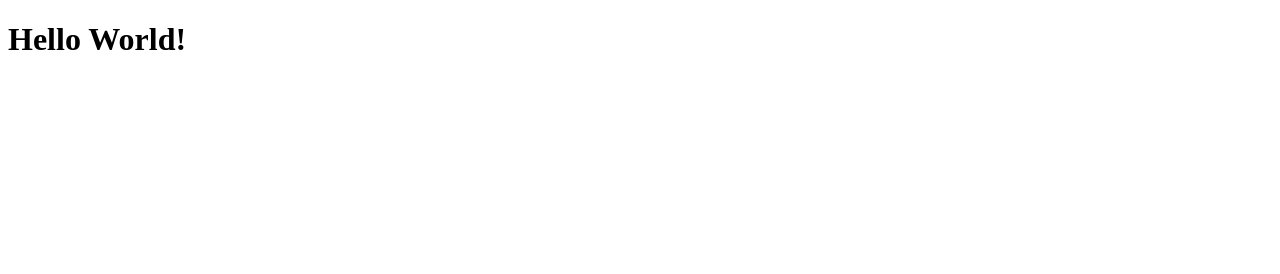
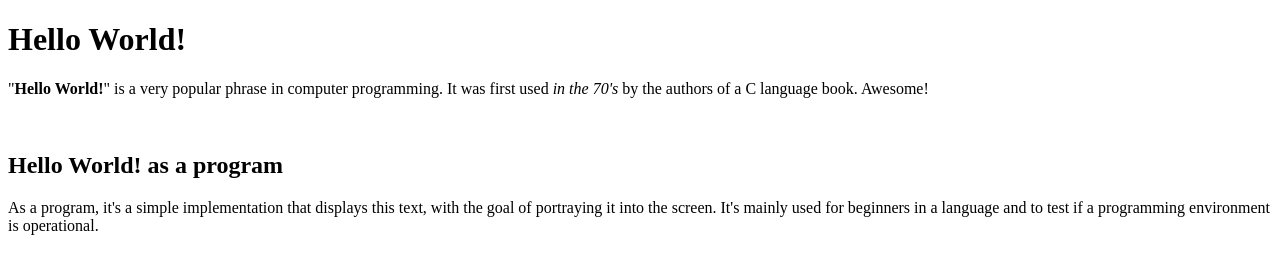
Before and after one commit to Overlord121312/git-test, a plain HTML site: page html-boilerplate/index.html in a window 1280 px wide. Drawn offline with Linux system fonts and the light colour scheme.

Commit message:
Added elements like headers, paragraphs and comments

```diff
--- a/html-boilerplate/index.html
+++ b/html-boilerplate/index.html
@@ -7,5 +7,9 @@
 </head>
 <body>
     <h1>Hello World!</h1>
+    <p>"<strong>Hello World!</strong>" is a very popular phrase in computer programming. It was first used <em>in the 70's</em> by the authors of a C language book. Awesome!</p>
+    <br>  <!-- oh wow, a comment! -->
+    <h2>Hello World! as a program</h2>
+    <p>As a program, it's a simple implementation that displays this text, with the goal of portraying it into the screen. It's mainly used for beginners in a language and to test if a programming environment is operational.</p>
 </body>
 </html>
```
